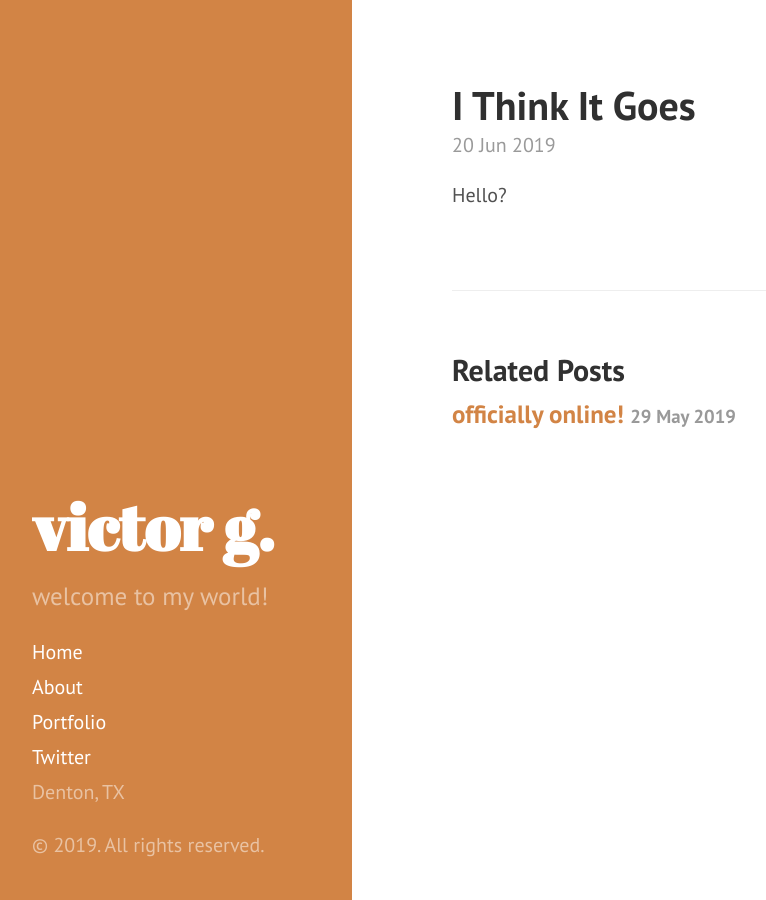
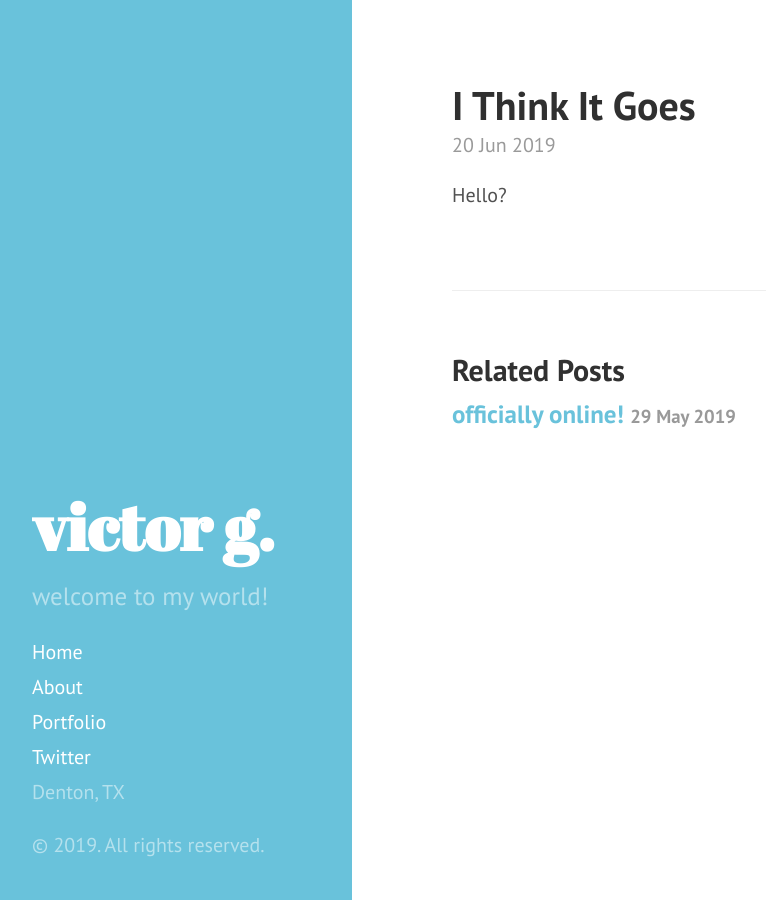
Before and after one commit to VictorGrand/victorgrand.github.io, a Jekyll site: the page built from _posts/2019-06-20-is-this-real.md, in a window 1280 px wide. Shown: the whole page, without its empty margins (8-774 px from the left). Built offline with Jekyll 4.4.1, drawn with Linux system fonts in a browser that asks for light colours; Markdown is read by kramdown in place of the engine named in the settings.

Commit message:
Update hyde.css

```diff
--- a/public/css/hyde.css
+++ b/public/css/hyde.css
@@ -188,11 +188,11 @@ a.sidebar-nav-item:focus {
 
 /* Orange */
 .theme-base-09 .sidebar {
-  background-color: #d28445;
+  background-color: #69C2DB;
 }
 .theme-base-09 .content a,
 .theme-base-09 .related-posts li a:hover {
-  color: #d28445;
+  color: #69C2DB;
 }
 
 /* Yellow */
```
